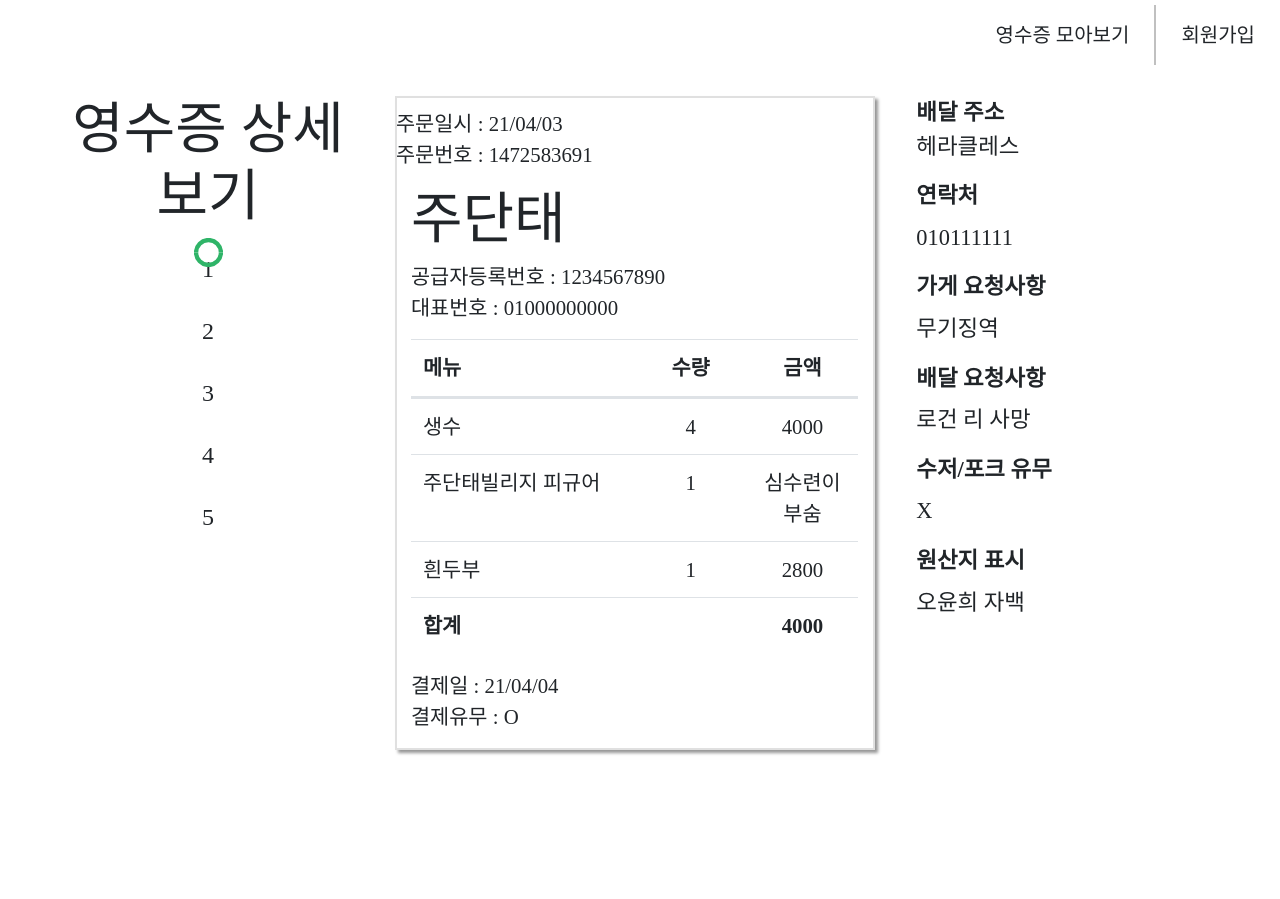
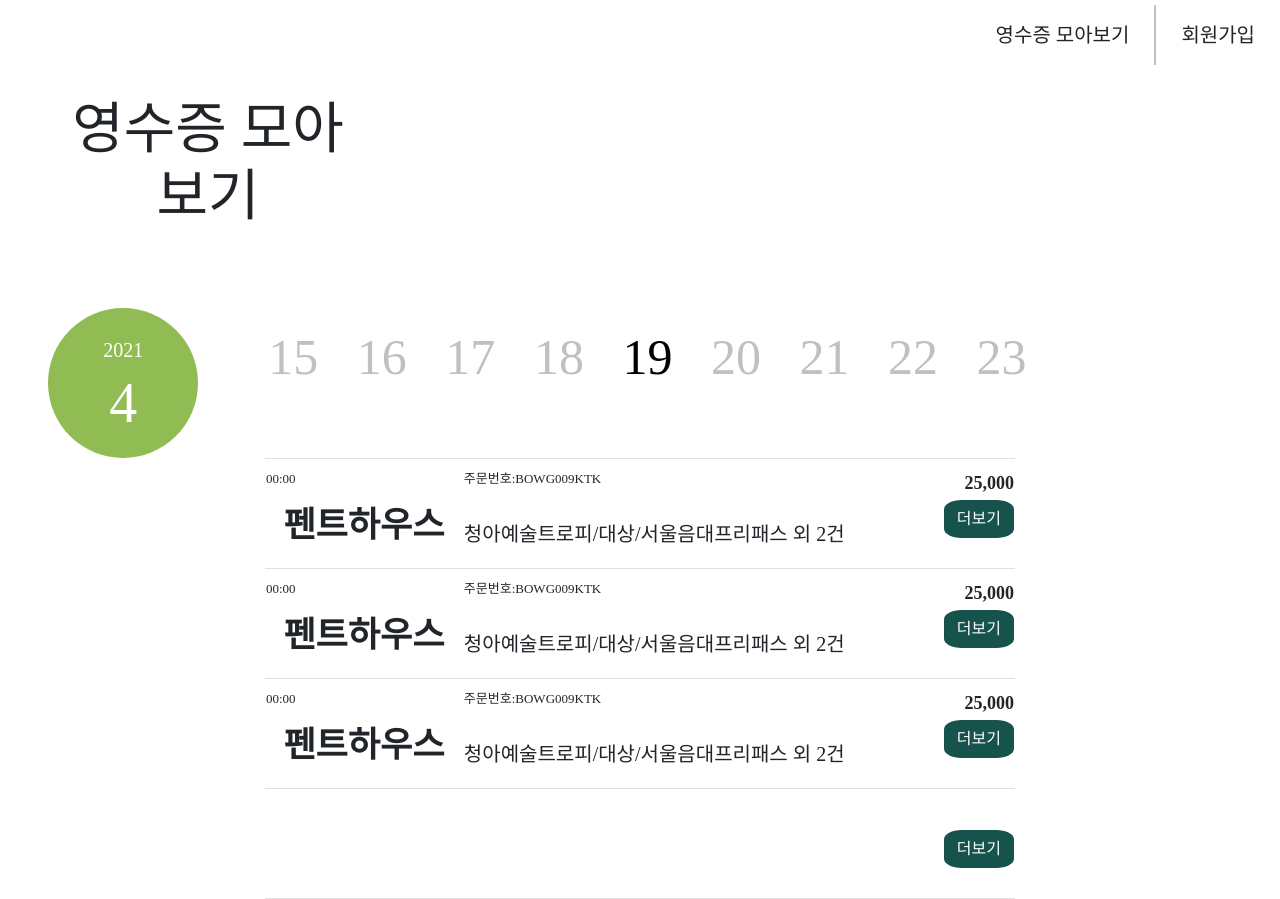
Before and after one commit to C12H22O12/qreceiptFront, a React (Create React App) app: page / in a window 1280 px wide. Before the commit the page ends 800 px from the top, so only its background shows below. Built offline with nearby package versions, Linux system fonts and the light colour scheme; a web font is replaced by a local one.

Commit message:
21/04/05 04:11 SeeAll 추가
이수민 SeeAll 컴포넌트 추가

```diff
--- a/src/App.js
+++ b/src/App.js
@@ -1,5 +1,5 @@
 import React from "react";
-import Detail from "./component/Detail"
+import Detail from "./component/SeeAll"
 import './App.css';
 
 function App() {
--- /dev/null
+++ b/src/component/SeeAll.css
@@ -0,0 +1,107 @@
+  .body
+  {
+      width:100%
+  }
+
+  .receipt_table
+  {
+    margin-left: auto;
+    margin-right: auto;
+    width:60%;
+  }
+
+  .table-title
+  {
+    border-top:1px solid rgb(224 224 224);
+    font-size:13px;
+    table-layout:fixed;
+    word-break:break-all;
+    height:40px;
+    text-align:left;
+  }
+
+  .product-price{
+      padding-top: 10px;
+      font-size:18px;
+      font-weight:bold;
+      text-align:right;
+  }
+
+  .shop-name
+  {
+    font-size:35px;
+    font-weight:bold;
+    text-align:center;
+    padding-bottom: 15px;
+  }
+
+  .table-content{
+      font-size:20px;
+      border-bottom:1px solid rgb(224 224 224);
+      table-layout:fixed;
+      word-break:break-all;
+      height:70px;
+      text-align:left;
+  }
+
+  .btn
+  {
+      background: rgb(22 83 76)!important;
+      color: white !important;
+      border-radius: 25% !important;
+
+  }
+
+  .btn:hover
+  {
+      background:#91BC54 !important;
+
+  }
+
+  .table-list{
+      background: gray;
+  }
+
+  .date-yymm
+  {
+    text-align:center;
+    width:150px;
+    height:150px;
+    border-radius :50%;
+    background:#91BC54;
+    margin:0 auto;
+    vertical-align:middle;
+    line-height:70px;
+    margin-top:70px;
+    color:white;
+    float:right;
+    padding-top:30px;
+  }
+
+  .date-dd
+  {
+    list-style:none;
+    margin-top:30px;
+    padding-top:5%;
+    width:77%;
+    display:inline-flex;
+    justify-content: space-between;
+    float:left;
+  }
+
+  .date-dd > li
+  {
+    display: block;
+    font-size:50px;
+    color:#c0c0c0;
+  }
+
+  .today
+  {
+      color: black !important;
+  }
+
+  .row
+  {
+    display:inline-block;
+  }
--- /dev/null
+++ b/src/component/SeeAll.js
@@ -0,0 +1,95 @@
+import React from "react";
+import Navigation from "./Navigation"
+import './SeeAll.css';
+
+function Map() {
+    return (
+        <div className="container-fulid">
+            <div className="row">
+                <Navigation className="col-lg-12"/>
+            </div>
+            <div class="row mt-5 pt-5 mx-0">
+                <div class="col-lg-3 ml-5">
+                    <h1 class="display-4">영수증 모아보기</h1>
+                </div>
+                <div class="col-lg-12">
+                <div class="row">
+                    <div class="col-lg-2">
+                        <div class="date-yymm">
+                            <h5 class="date-yy">2021</h5>
+                            <p class="display-4">4</p>
+                        </div>
+                    </div>
+                    <div class="col-lg-10">
+                        <ul class="date-dd">
+                            <li>15</li>
+                            <li>16</li>
+                            <li>17</li>
+                            <li>18</li>
+                            <li class="today">19</li>
+                            <li>20</li>
+                            <li>21</li>
+                            <li>22</li>
+                            <li>23</li>
+                        </ul>
+                    </div>
+                </div>
+            </div>
+                <div class ="col-lg-12">
+                    <table class="receipt_table">
+                        <tr class = "table-title">
+                            <td>00:00</td>
+                            <td>주문번호:BOWG009KTK</td>
+                            <td class="product-price">25,000</td>
+                        </tr>
+                        <tr class = "table-content">
+                            <td class="shop-name">펜트하우스</td>
+                            <td>청아예술트로피/대상/서울음대프리패스 외 2건</td>
+                            <td class="float-right">
+                                <button class="btn" type="button text-light">더보기</button>
+                            </td>
+                        </tr>
+                        <tr class = "table-title">
+                            <td>00:00</td>
+                            <td>주문번호:BOWG009KTK</td>
+                            <td class="product-price">25,000</td>
+                        </tr>
+                        <tr class = "table-content">
+                            <td class="shop-name">펜트하우스</td>
+                            <td>청아예술트로피/대상/서울음대프리패스 외 2건</td>
+                            <td class="float-right">
+                                <button class="btn" type="button btn-lg text-light">더보기</button>
+                            </td>
+                        </tr>
+                        <tr class = "table-title">
+                            <td>00:00</td>
+                            <td>주문번호:BOWG009KTK</td>
+                            <td class="product-price">25,000</td>
+                        </tr>
+                        <tr class = "table-content">
+                            <td class="shop-name">펜트하우스</td>
+                            <td>청아예술트로피/대상/서울음대프리패스 외 2건</td>
+                            <td class="float-right">
+                                <button class="btn" type="button btn-lg text-light">더보기</button>
+                            </td>
+                        </tr>
+                        <tr class = "table-title">
+                            <td></td>
+                            <td></td>
+                            <td class="product-price"></td>
+                        </tr>
+                        <tr class = "table-content">
+                            <td class="shop-name"></td>
+                            <td></td>
+                            <td class="float-right">
+                                <button class="btn" type="button btn-lg text-light">더보기</button>
+                            </td>
+                        </tr>
+                    </table>
+                </div>
+            </div>
+        </div>
+    );
+}
+
+export default Map;
```
